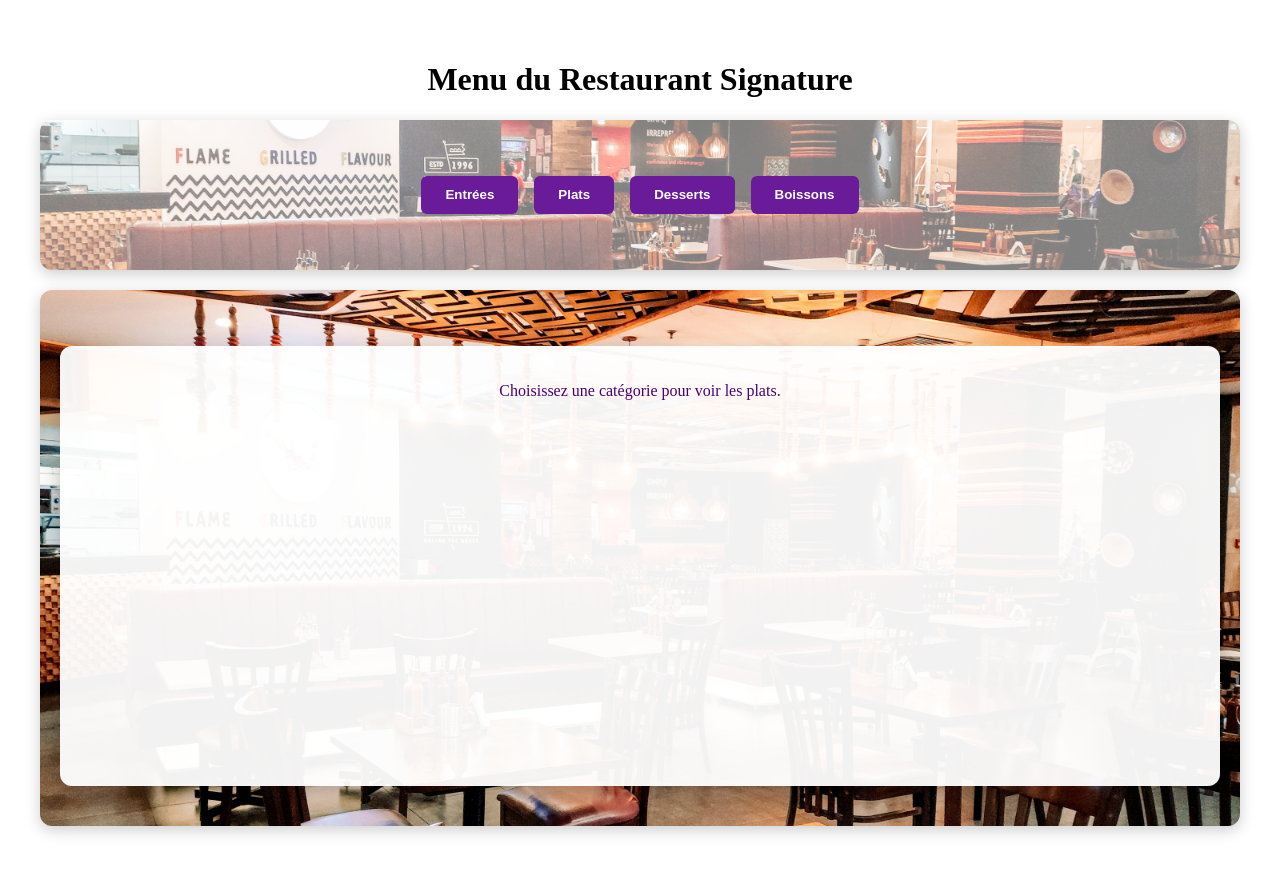
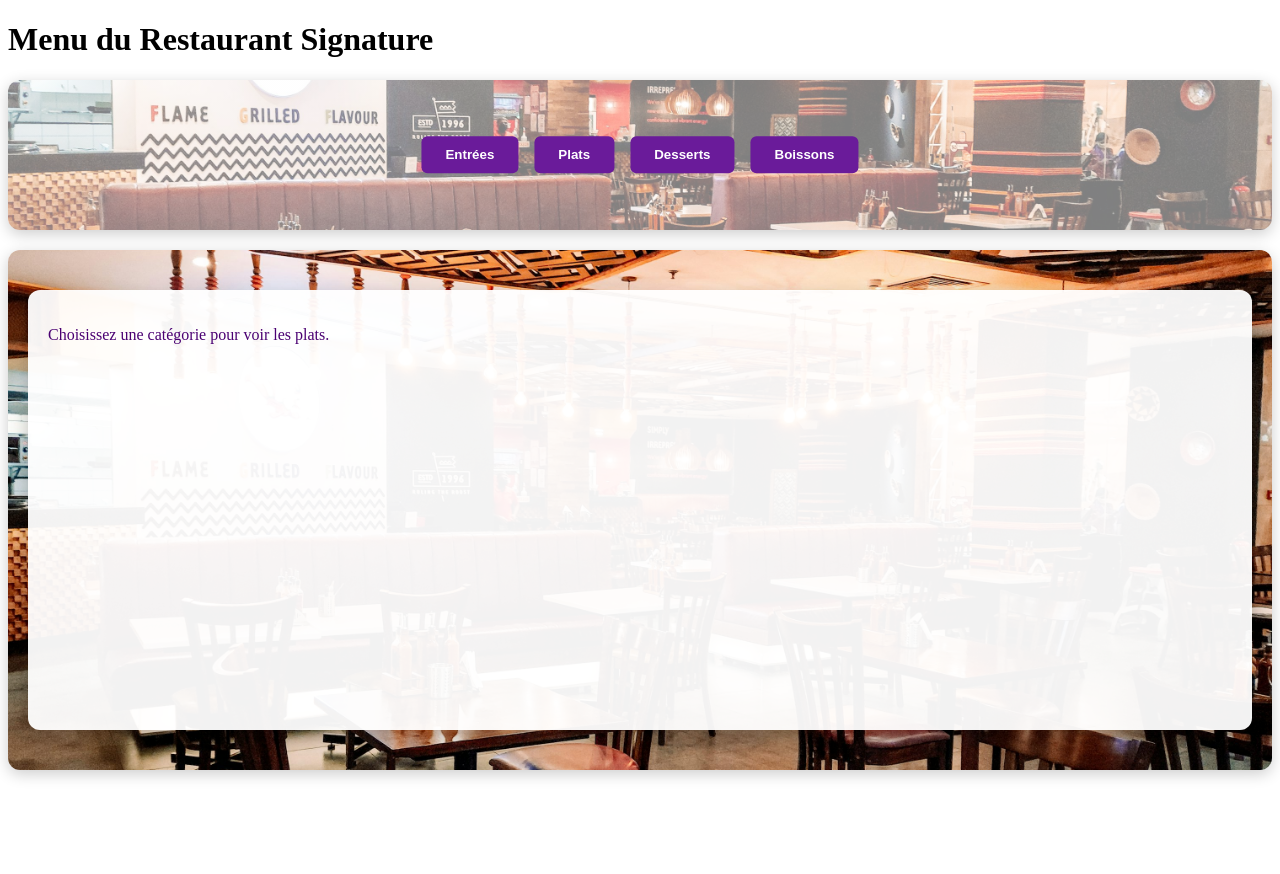
Before and after one commit to EvrardNkono/restaurant-signature, a React (Vite) app in the folder restaurant-signature/: page /menu in a window 1280 px wide. Shown: the top 874 px of the page. After the commit the page ends 810 px from the top, so only its background shows below. Built offline with nearby package versions, Linux system fonts and the light colour scheme.

Commit message:
Initial commit

```diff
--- a/restaurant-signature/src/pages/Menu.css
+++ b/restaurant-signature/src/pages/Menu.css
@@ -1,45 +1,28 @@
-.menu-page {
-  text-align: center;
-  padding: 2rem;
-}
-
-/* Container de la bannière avec image de fond + boutons superposés */
-.menu-banner-with-buttons {
-  position: relative;
-  width: 100%;
-  height: 150px;
-  border-radius: 12px;
-  background-size: cover;
-  background-position: center;
-  background-repeat: no-repeat;
-  box-shadow: 0 4px 15px rgba(0, 0, 0, 0.2);
-  margin-bottom: 2rem;
-  display: flex;
-  align-items: center;
-  justify-content: center;
-  overflow: hidden;
-}
-
-/* Boutons posés au-dessus de la bannière, centrés avec espace */
 .menu-buttons-overlay {
   position: absolute;
-  width: 100%;
+  top: 50%;               /* centrer verticalement */
+  left: 50%;              /* centrer horizontalement */
+  transform: translate(-50%, -50%);
+  width: 90%;             /* occuper 90% largeur bannière */
   display: flex;
+  flex-wrap: wrap;        /* permet de passer à la ligne */
   justify-content: center;
   gap: 1rem;
   z-index: 10;
 }
 
-/* Style boutons */
 .menu-buttons-overlay button {
+  flex: 1 1 45%;          /* base 45% largeur, peut s’ajuster */
+  max-width: 200px;       /* largeur max par bouton */
   padding: 0.7rem 1.5rem;
-  background-color: #6a1b9a; /* Violet */
+  background-color: #6a1b9a;
   color: white;
   border: none;
   border-radius: 6px;
   cursor: pointer;
   font-weight: 600;
   transition: transform 0.2s ease, background-color 0.3s ease;
+  text-align: center;
 }
 
 .menu-buttons-overlay button:hover {
@@ -47,16 +30,18 @@
   background-color: #8e24aa;
 }
 
-/* Pour ta section menu-content en dessous */
-.menu-content {
-  margin-top: 1rem;
-  /* Si tu veux aussi une image de fond ici, garde ton style inline */
+/* Sur écrans plus larges (>600px), tous les boutons sur la même ligne */
+@media (min-width: 600px) {
+  .menu-buttons-overlay {
+    flex-wrap: nowrap;
+    width: auto;
+    top: 50%;
+    left: 50%;
+    transform: translate(-50%, -50%);
+  }
+
+  .menu-buttons-overlay button {
+    flex: none;
+    width: auto;
+  }
 }
-
-/* Ta mini bannière si tu en veux une */
-.menu-mini-banner {
-  width: 100%;
-  /* filter: brightness(0.7); */
-  transition: all 0.3s ease;
-  cursor: default;
-}
```
